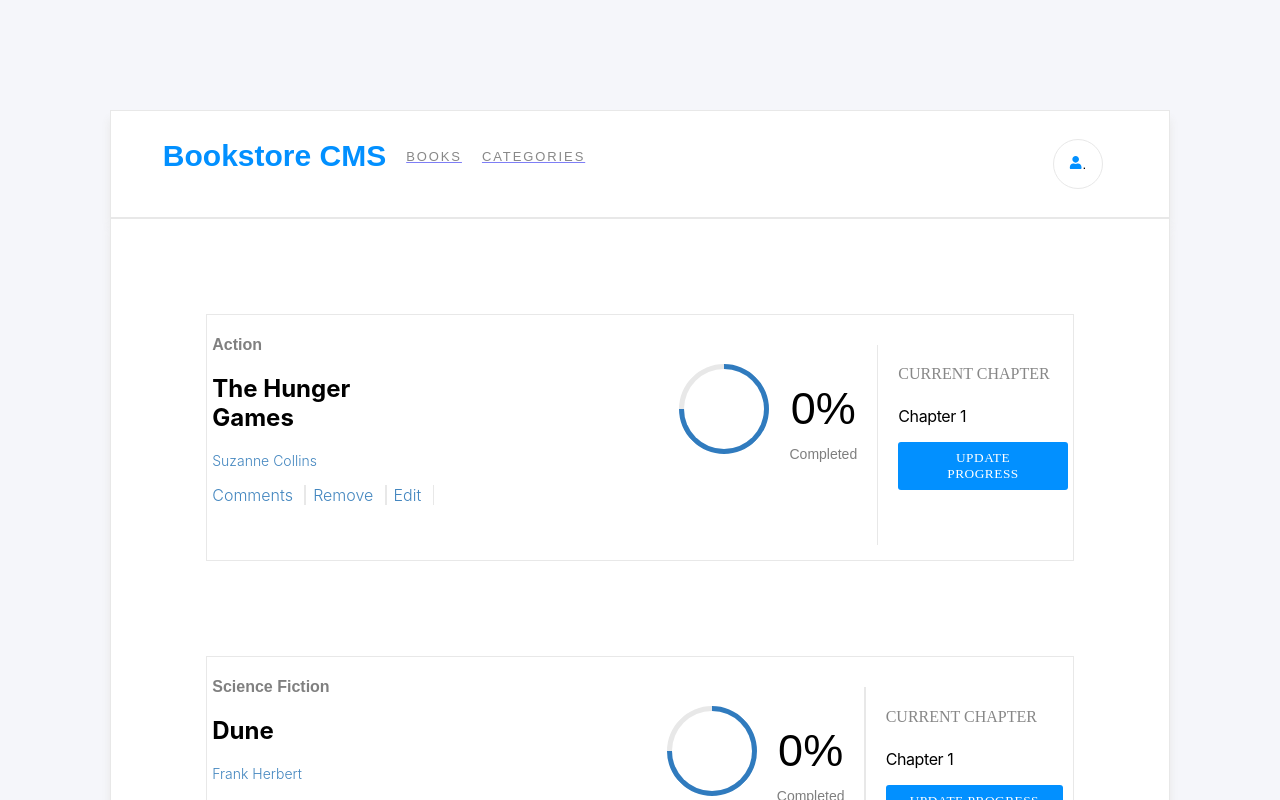
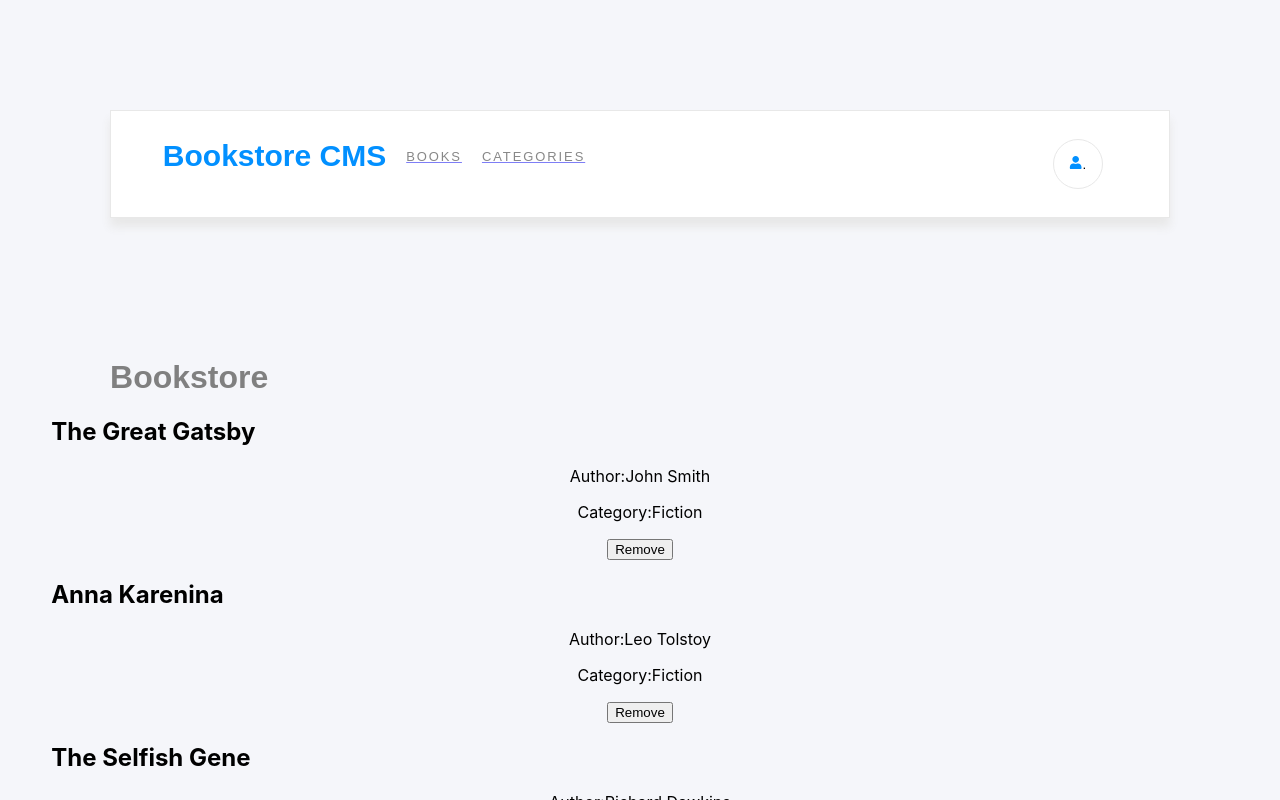
Before and after one commit to tomdan-ai/Bookstore, a React (Create React App) app: page / in a window 1280 px wide. Shown: the top 800 px of the page. Built offline with nearby package versions, Linux system fonts and the light colour scheme.

Commit message:
Get book state from redux store

```diff
--- a/src/components/Books.js
+++ b/src/components/Books.js
@@ -1,56 +1,26 @@
-import React, { useState } from 'react';
+import React from 'react';
+import { useDispatch, useSelector } from 'react-redux';
+import BookList from './BookList';
 import BookForm from './BookForm';
-import BookList from './BookList';
-import style from './styles/Books.module.css';
+import { addBook, removeBook } from '../redux/books/booksSlice';
 
 const Books = () => {
-  const [books, setBooks] = useState([
-    {
-      id: '1',
-      title: 'The Hunger Games',
-      category: 'Action',
-      writer: 'Suzanne Collins',
-      progress: 0,
-      chapter: 'Chapter 1',
-    },
-    {
-      id: '2',
-      title: 'Dune',
-      category: 'Science Fiction',
-      writer: 'Frank Herbert',
-      progress: 0,
-      chapter: 'Chapter 1',
-    },
-    {
-      id: '3',
-      title: 'Capital in the Twenty-First Century',
-      category: 'Economy',
-      writer: 'Suzanne Collins',
-      progress: 0,
-      chapter: 'Chapter 1',
-    },
-  ]);
+  const dispatch = useDispatch();
+  const books = useSelector((state) => state.books);
 
-  // Add a new book to the list
   const handleAddBook = (newBook) => {
-    setBooks([...books, newBook]);
+    dispatch(addBook(newBook));
   };
 
-  // Remove a book from the list
   const handleDeleteBook = (id) => {
-    const updatedBooks = books.filter((book) => book.id !== id);
-    setBooks(updatedBooks);
+    dispatch(removeBook(id));
   };
 
   return (
     <div>
-      <div className={style.cover}>
-        {/* Existing book list */}
-        <BookList books={books} onDelete={handleDeleteBook} />
-
-        {/* Add new book form */}
-        <BookForm onAdd={handleAddBook} />
-      </div>
+      <h1>Bookstore</h1>
+      <BookList books={books} onDelete={handleDeleteBook} />
+      <BookForm onAdd={handleAddBook} />
     </div>
   );
 };
--- /dev/null
+++ b/src/components/Button.js
@@ -0,0 +1,5 @@
+import React from 'react';
+
+const Button = ({ onClick, children }) => <button onClick={onClick} type="button">{children}</button>;
+
+export default Button;
--- a/src/components/IndividualBook.js
+++ b/src/components/IndividualBook.js
@@ -1,47 +1,26 @@
 import React from 'react';
-// import { FaTrash } from 'react-icons/fa';
-import style from './styles/Books.module.css';
+import { useDispatch } from 'react-redux';
+import { removeBook } from '../redux/books/booksSlice';
 
-const IndividualBook = ({ book, onDelete }) => {
+const IndividualBook = ({ book }) => {
+  const dispatch = useDispatch();
+
   const handleDelete = () => {
-    onDelete(book.id);
+    dispatch(removeBook(book.item_id));
   };
 
   return (
-    <div className={style.action}>
-      <div className={style.actionText}>
-        <p className={style.cat}>{book.category}</p>
-        <h2>{book.title}</h2>
-        <p className={style.writer}>{book.writer}</p>
-        <ul className={style.actionUl}>
-          <li className={style.actionLi}>Comments</li>
-          <div className={style.small} />
-          <li className={style.actionLi} onClick={handleDelete}>
-            Remove
-          </li>
-          <div className={style.small} />
-          <li className={style.actionLi}>Edit</li>
-          <div className={style.small} />
-        </ul>
-      </div>
-      <div className={style.actionRating}>
-        <div className={style.actionScale}>
-          <div className={style.scale1} />
-          <div className={style.rater}>
-            <p className={style.percent}>
-              {book.progress}
-              %
-            </p>
-            <p className={style.txt}>Completed</p>
-          </div>
-        </div>
-        <div className={style.big} />
-        <div className={style.actionProgress}>
-          <p className={style.CC}>CURRENT CHAPTER</p>
-          <p className={style.CN}>{book.chapter}</p>
-          <button className={style.updateBtn} type="button">UPDATE PROGRESS</button>
-        </div>
-      </div>
+    <div>
+      <h2>{book.title}</h2>
+      <p>
+        Author:
+        {book.author}
+      </p>
+      <p>
+        Category:
+        {book.category}
+      </p>
+      <button onClick={handleDelete} type="button">Remove</button>
     </div>
   );
 };
--- a/src/redux/books/booksSlice.js
+++ b/src/redux/books/booksSlice.js
@@ -9,7 +9,7 @@
     addBook: (state, action) => {
       state.push(action.payload);
     },
-    removeBook: (state, action) => state.filter((book) => book.id !== action.payload),
+    removeBook: (state, action) => state.filter((book) => book.item_id !== action.payload),
   },
 });
 
--- a/src/redux/store.js
+++ b/src/redux/store.js
@@ -7,6 +7,29 @@
   categories: categoriesReducer,
 });
 
-const store = createStore(rootReducer);
+const initialState = {
+  books: [
+    {
+      item_id: 'item1',
+      title: 'The Great Gatsby',
+      author: 'John Smith',
+      category: 'Fiction',
+    },
+    {
+      item_id: 'item2',
+      title: 'Anna Karenina',
+      author: 'Leo Tolstoy',
+      category: 'Fiction',
+    },
+    {
+      item_id: 'item3',
+      title: 'The Selfish Gene',
+      author: 'Richard Dawkins',
+      category: 'Nonfiction',
+    },
+  ],
+};
+
+const store = createStore(rootReducer, initialState);
 
 export default store;
```
